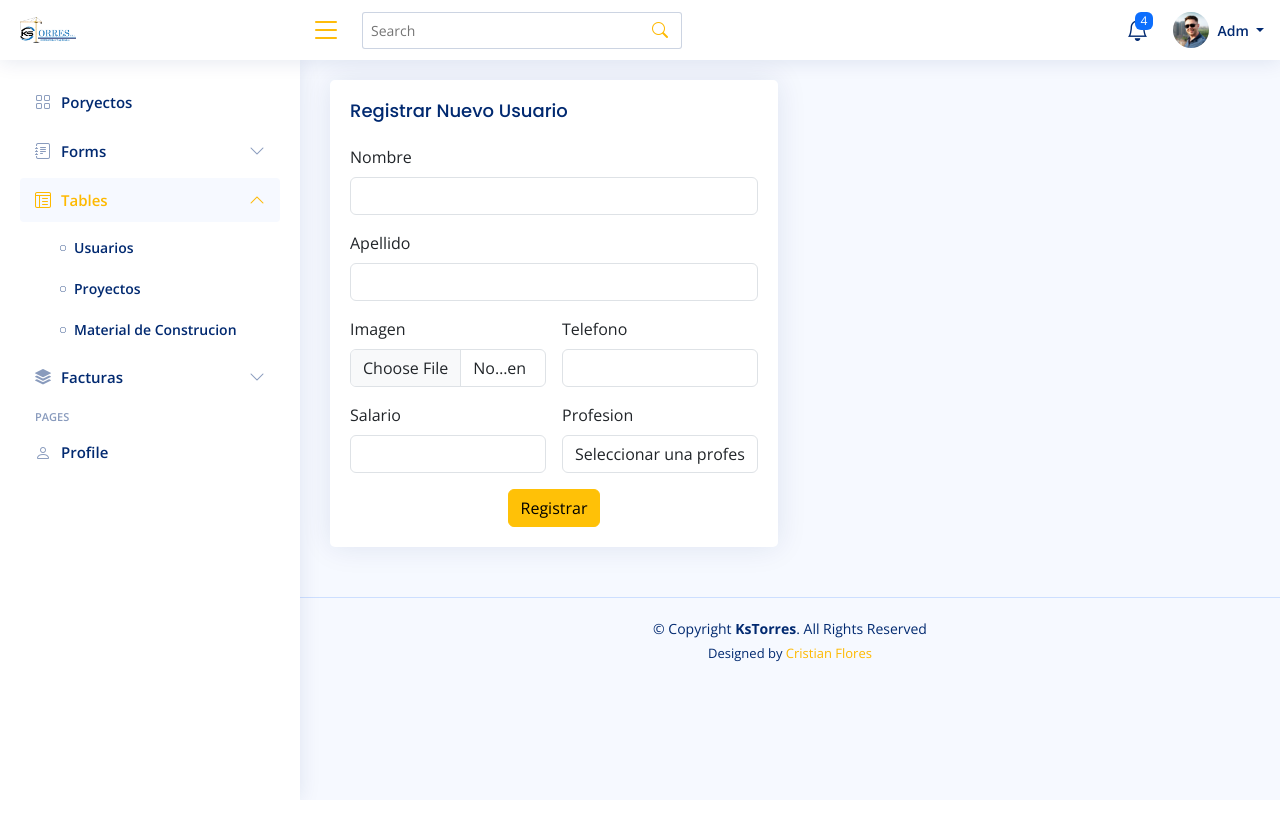
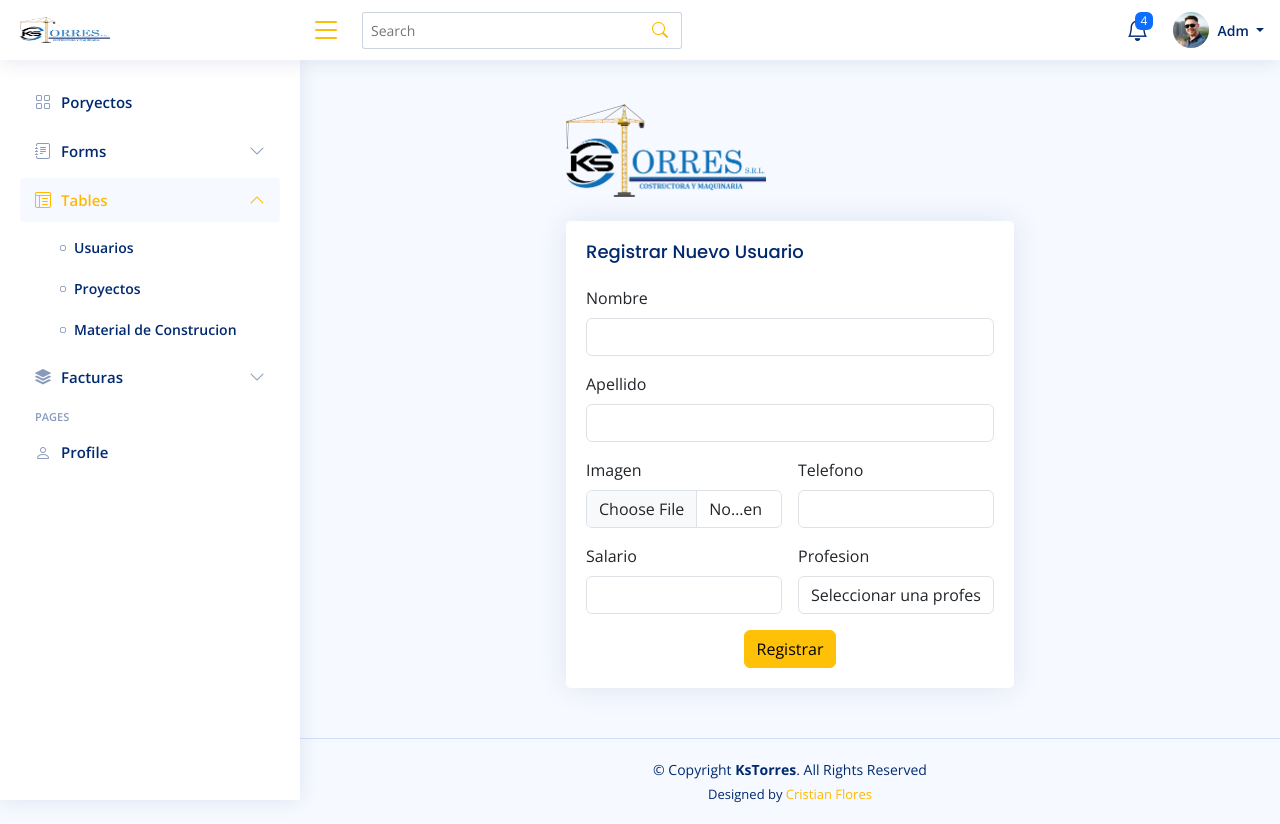
Before and after one commit to cristiancf57/kstorres_mvc, a Flask app: page /usuarios/create in a window 1280 px wide. Before the commit the page ends 800 px from the top, so only its background shows below. Run offline with Flask 3, Linux system fonts and the light colour scheme; data that the repository does not hold is empty; some libraries are stand-ins or nearby versions.

Commit message:
version 1.4.1,

```diff
--- a/templates/facturas/create.html
+++ b/templates/facturas/create.html
@@ -4,8 +4,9 @@
 {% block content %}
 <section class="section">
     <div class="row">
+        <div class="col-lg-3"></div>
         <div class="col-lg-6">
-
+            <img class="d-flex justify-content-center text-center py-4" src="{{url_for('static',filename='img/logot.png')}}" alt="" width="200">
             <div class="card">
             <div class="card-body">
                 <h5 class="card-title">Registrar Nueva Factura</h5>
@@ -46,6 +47,7 @@
             </div>
             </div>
         </div>
+        <div class="col-lg-3"></div>
     </div>
   </section>
 {% endblock %}
--- a/templates/facturas/edit.html
+++ b/templates/facturas/edit.html
@@ -4,8 +4,9 @@
 {% block content %}
 <section class="section">
     <div class="row">
+        <div class="col-lg-3"></div>
         <div class="col-lg-6">
-
+            <img class="d-flex justify-content-center text-center py-4" src="{{url_for('static',filename='img/logot.png')}}" alt="" width="200">
             <div class="card">
             <div class="card-body">
                 <h5 class="card-title">Modificar Factura</h5>
@@ -42,6 +43,7 @@
             </div>
             </div>
         </div>
+        <div class="col-lg-3"></div>
     </div>
   </section>
 {% endblock %}
--- a/templates/inventarios/create.html
+++ b/templates/inventarios/create.html
@@ -4,8 +4,9 @@
 {% block content %}
 <section class="section">
     <div class="row">
+        <div class="col-lg-3"></div>
         <div class="col-lg-6">
-
+            <img class="d-flex justify-content-center text-center py-4" src="{{url_for('static',filename='img/logot.png')}}" alt="" width="200">
             <div class="card">
             <div class="card-body">
                 <h5 class="card-title">Registrar Nuevo Material</h5>
@@ -53,6 +54,7 @@
             </div>
             </div>
         </div>
+        <div class="col-lg-3"></div>
     </div>
   </section>
 {% endblock %}
--- a/templates/inventarios/edit.html
+++ b/templates/inventarios/edit.html
@@ -4,8 +4,9 @@
 {% block content %}
 <section class="section">
     <div class="row">
+        <div class="col-lg-3"></div>
         <div class="col-lg-6">
-
+            <img class="d-flex justify-content-center text-center py-4" src="{{url_for('static',filename='img/logot.png')}}" alt="" width="200">
             <div class="card">
             <div class="card-body">
                 <h5 class="card-title">Editar inventario</h5>
@@ -45,6 +46,7 @@
             </div>
             </div>
         </div>
+        <div class="col-lg-3"></div>
     </div>
   </section>
 {% endblock %}
--- a/templates/layout_adm.html
+++ b/templates/layout_adm.html
@@ -37,7 +37,7 @@
 
     <div class="d-flex align-items-center justify-content-between">
       <a href="index.html" class="logo d-flex align-items-center">
-        <img src="{{url_for('static',filename='img/logot.png')}}" alt="">
+        <img src="{{url_for('static',filename='img/logot.png')}}" alt="" width="90">
       </a>
       <i class="bi bi-list toggle-sidebar-btn"></i>
     </div><!-- End Logo -->
--- a/templates/login/create.html
+++ b/templates/login/create.html
@@ -10,9 +10,7 @@
             <div class="col-lg-4 col-md-6 d-flex flex-column align-items-center justify-content-center">
 
               <div class="d-flex justify-content-center py-4">
-                <a href="index.html" class="logo d-flex align-items-center w-auto">
-                  <img src="../../static/img/logot.png" alt="">
-                </a>
+                <img src="{{url_for('static',filename='img/logot.png')}}" alt="" width="200">
               </div><!-- End Logo -->
 
               <div class="card mb-3">
--- a/templates/login/index.html
+++ b/templates/login/index.html
@@ -15,7 +15,6 @@
                     <input type="password" class="form-control" id="password" name="password" required>
                     <br>
                     <input type="submit" value="Iniciar Sesión" class="form-control btn btn-warning w-60 text-center"><br><br>
-                    <label class=""><a href="#">Recuperar</a></label>
                 </form>
                 {% with messages = get_flashed_messages() %}
                 {% if messages %}
--- a/templates/proyectos/create.html
+++ b/templates/proyectos/create.html
@@ -4,8 +4,9 @@
 {% block content %}
 <section class="section">
     <div class="row">
+        <div class="col-lg-3"></div>
         <div class="col-lg-6">
-
+            <img class="d-flex justify-content-center text-center py-4" src="{{url_for('static',filename='img/logot.png')}}" alt="" width="200">
             <div class="card">
             <div class="card-body">
                 <h5 class="card-title">Registrar Nuevo proyecto</h5>
@@ -70,6 +71,7 @@
             </div>
             </div>
         </div>
+        <div class="col-lg-3"></div>
     </div>
   </section>
 {% endblock %}
--- a/templates/proyectos/edit.html
+++ b/templates/proyectos/edit.html
@@ -4,8 +4,9 @@
 {% block content %}
 <section class="section">
     <div class="row">
+        <div class="col-lg-3"></div>
         <div class="col-lg-6">
-
+            <img class="d-flex justify-content-center text-center py-4" src="{{url_for('static',filename='img/logot.png')}}" alt="" width="200">
             <div class="card">
             <div class="card-body">
                 <h5 class="card-title">Editar proyecto</h5>
@@ -70,6 +71,7 @@
             </div>
             </div>
         </div>
+        <div class="col-lg-3"></div>
     </div>
   </section>
 {% endblock %}
--- a/templates/usuarios/create.html
+++ b/templates/usuarios/create.html
@@ -4,8 +4,9 @@
 {% block content %}
 <section class="section">
     <div class="row">
+        <div class="col-lg-3"></div>
         <div class="col-lg-6">
-
+            <img class="d-flex justify-content-center text-center py-4" src="{{url_for('static',filename='img/logot.png')}}" alt="" width="200">
             <div class="card">
             <div class="card-body">
                 <h5 class="card-title">Registrar Nuevo Usuario</h5>
@@ -49,6 +50,7 @@
             </div>
             </div>
         </div>
+        <div class="col-lg-3"></div>
     </div>
   </section>
 {% endblock %}
--- a/templates/usuarios/edit.html
+++ b/templates/usuarios/edit.html
@@ -4,8 +4,9 @@
 {% block content %}
 <section class="section">
     <div class="row">
+        <div class="col-lg-3"></div>
         <div class="col-lg-6">
-
+            <img class="d-flex justify-content-center text-center py-4" src="{{url_for('static',filename='img/logot.png')}}" alt="" width="200">
             <div class="card">
             <div class="card-body">
                 <h5 class="card-title">Editar Usuario</h5>
@@ -62,6 +63,7 @@
             </div>
             </div>
         </div>
+        <div class="col-lg-3"></div>
     </div>
   </section>
 {% endblock %}
```
Also changed, not shown: controllers/login_controller.py (+2 -10 lines).
